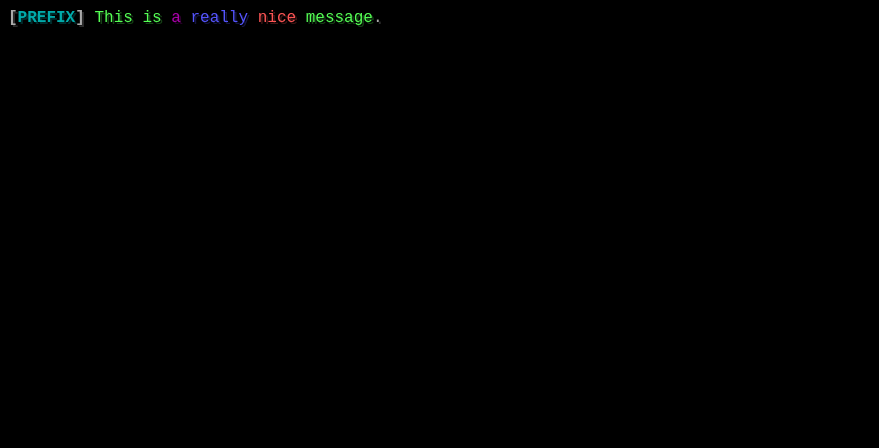
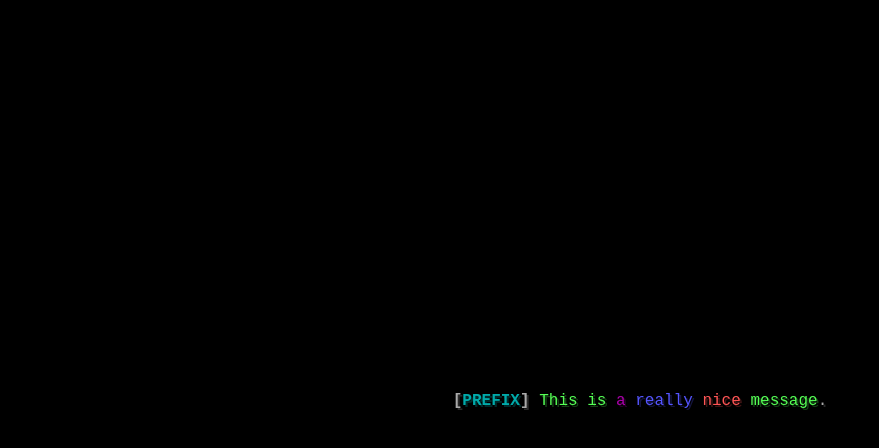
Before and after one commit to surviv-fun/minecraft-components, a website with bundled scripts: page example.html in a window 1280 px wide. Shown: the whole page, without its empty margins (0-879 px from the left). Built offline with nearby package versions, Linux system fonts and the light colour scheme; a web font is replaced by a local one.

Commit message:
example page changes

```diff
--- a/example.html
+++ b/example.html
@@ -30,6 +30,20 @@
             body {
                 background-color: black;
                 color: silver;
+                overflow-x: hidden;
+            }
+
+            body {
+                display: flex;
+                justify-content: center;
+                align-items: center;
+                width: 100vw;
+                height: 100vh;
+            }
+
+            * {
+                margin: 0;
+                padding: 0;
             }
         </style>
 
```
